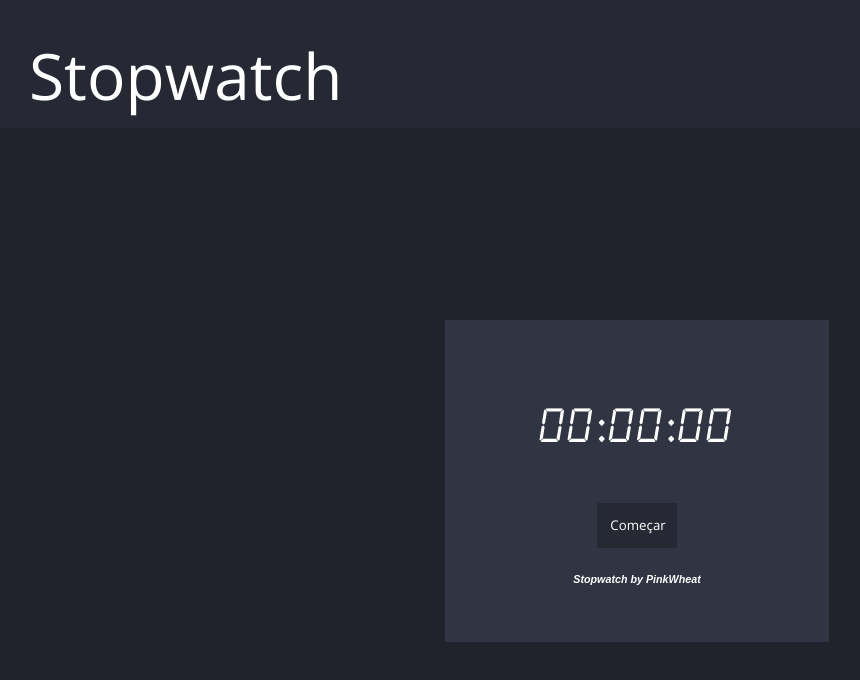
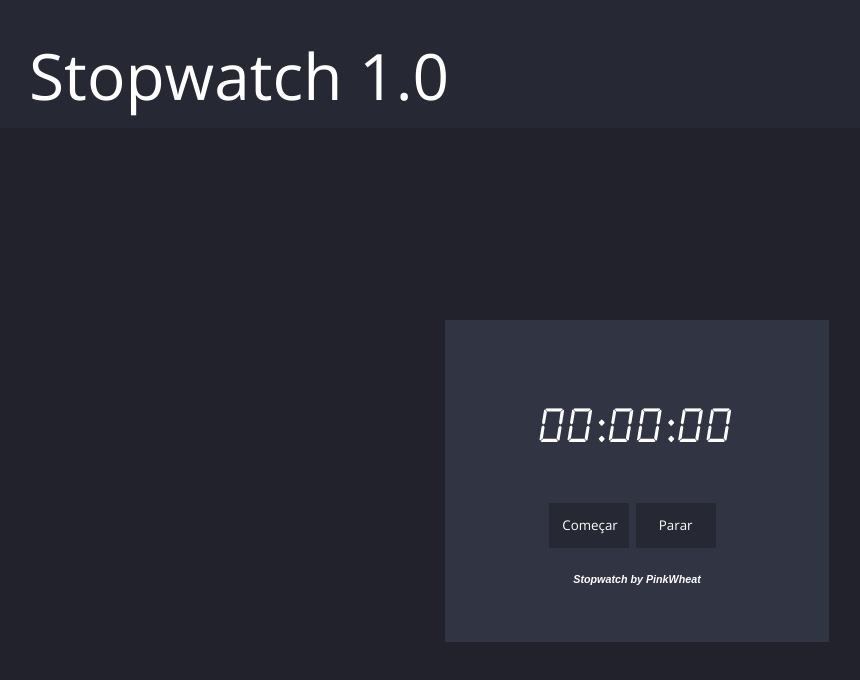
Before and after one commit to thepinkwheat/Projetos_Javascript, a plain HTML site: page stopwatch/index.html in a window 1280 px wide. Shown: the whole page, without its empty margins (3-863 px from the left). Drawn offline with nearby package versions, Linux system fonts and the light colour scheme.

Commit message:
Ajustamentos, mas não completo
O botão de parar foi criado, mas ainda não funciona, o formato quebra quando o minuto sobre no momento do segundo=59, vai precisar de mudanças.

```diff
--- a/stopwatch/css/style.css
+++ b/stopwatch/css/style.css
@@ -62,9 +62,18 @@ footer{
     cursor: pointer;
 }
 
-#start_id{
+#buttons_container{
     display: flex;
-    margin-left: 9em;
+    margin-left: 4.5em;
+    text-align: center;
+}
+
+#start{
+    margin-right: 0.5em;
+}
+
+#stop{
+    margin-right: 0.5em;
 }
 
 a{
--- a/stopwatch/index.html
+++ b/stopwatch/index.html
@@ -9,14 +9,18 @@
 </head>
 <body>
     <header>
-        <nav>Stopwatch</nav>
+        <nav>Stopwatch 1.0</nav>
     </header>
 
     <div class="container">
         <p class="timer" id="timer_id">
             00:00:00
         </p>
-        <input type="button" class="btn-normal" id="start_id" value="Começar">
+
+        <p id="buttons_container">
+        <input type="button" class="btn-normal" id='start' value="Começar">
+        <input type="button" class="btn-normal" id='stop' value="Parar">
+        </p>
 
     <footer>
         <h6>Stopwatch by <a href="https://github.com/thepinkwheat" target="_blank">PinkWheat</a></h6>
--- a/stopwatch/js/script.js
+++ b/stopwatch/js/script.js
@@ -1,6 +1,6 @@
-const start_id = window.document.querySelector('#start_id')
+const start_id = window.document.querySelector('#start')
 const timer_form = window.document.querySelector('#timer_id')
-var second = 0
+var second = 59
 var hour = 0
 var minute = 0
 let click = 0
```
